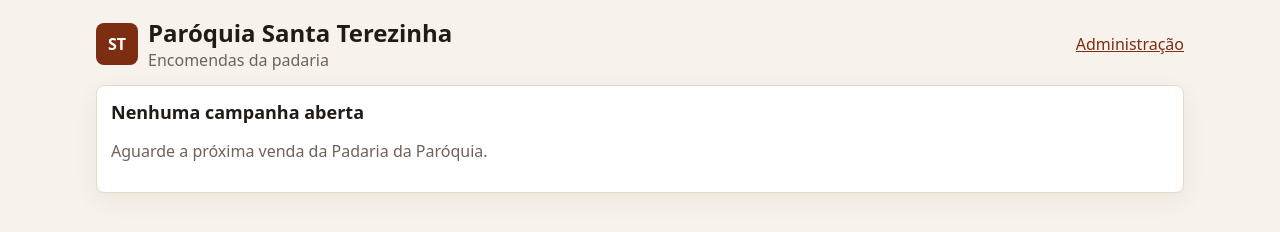
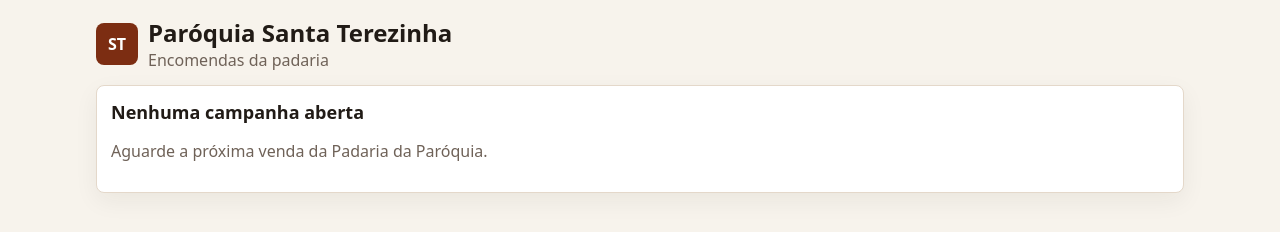
Before and after one commit to emerson1001a/PadariadaParoquia, a website: page public/index.html in a window 1280 px wide. Drawn offline with nearby package versions, Linux system fonts and the light colour scheme; no server answers.

Commit message:
Add files via upload

```diff
--- a/public/index.html
+++ b/public/index.html
@@ -16,7 +16,6 @@
           <div class="muted">Encomendas da padaria</div>
         </div>
       </div>
-      <a href="/admin">Administração</a>
     </header>
 
     <section id="loading" class="card">Carregando campanha...</section>
```
